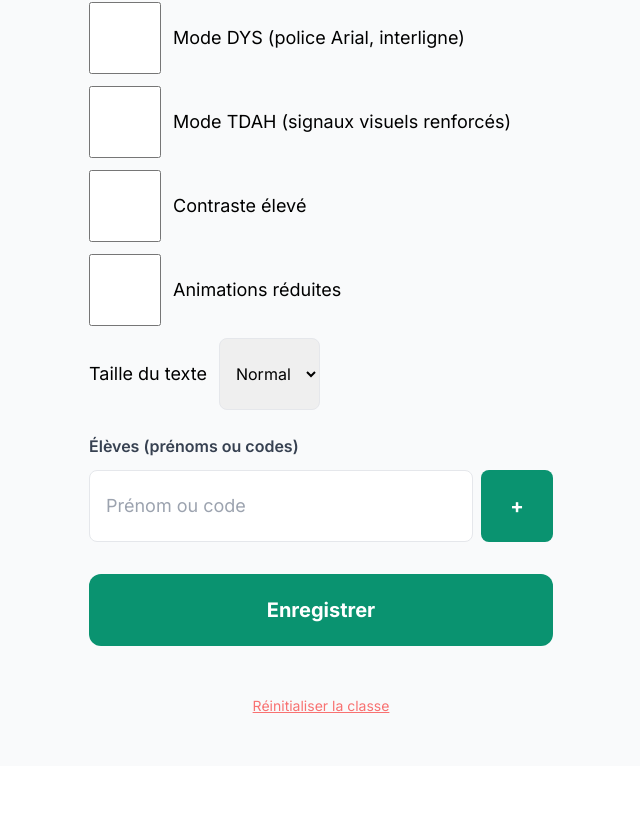
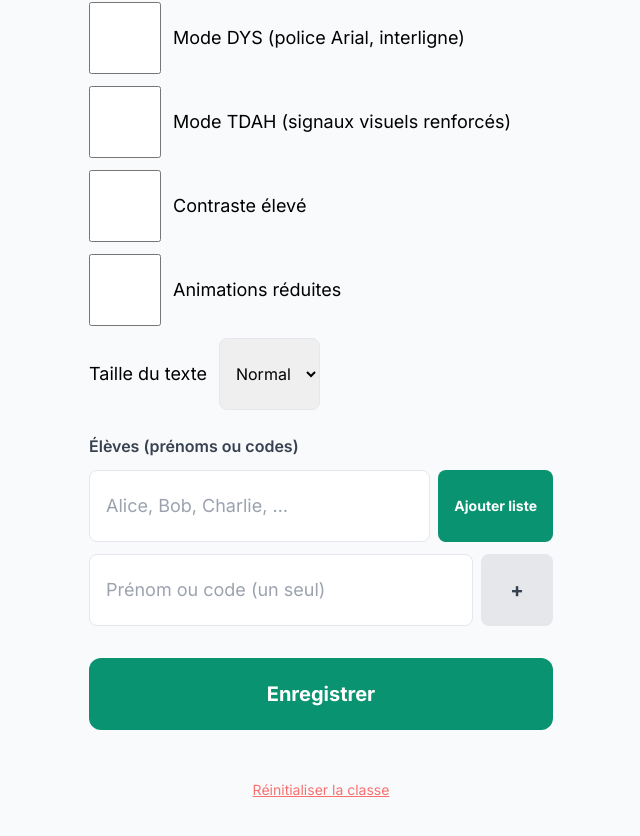
Before and after one commit to jfb4plai/UtilActif, a React (Vite) app: page / in a window 1280 px wide. Shown: the part 471-1307 px from the top of the page, without its empty margins (319-959 px from the left). Before the commit the page ends 1237 px from the top, so only its background shows below. Built offline with nearby package versions, Linux system fonts and the light colour scheme.

Commit message:
feat: ajout élèves par liste (virgules) + un par un conservé
Co-Authored-By: Claude Sonnet 4.6 <noreply@anthropic.com>

```diff
--- a/src/components/ClassSetup.jsx
+++ b/src/components/ClassSetup.jsx
@@ -17,6 +17,7 @@ export function ClassSetup({ onDone }) {
     students: [...profile.students],
   })
   const [newStudent, setNewStudent] = useState('')
+  const [bulkInput, setBulkInput] = useState('')
 
   function handleChange(field, value) {
     setForm((f) => ({ ...f, [field]: value }))
@@ -38,6 +39,23 @@ export function ClassSetup({ onDone }) {
       students: [...f.students, { id, displayName: name }],
     }))
     setNewStudent('')
+  }
+
+  function addBulk() {
+    const names = bulkInput
+      .split(',')
+      .map((n) => n.trim())
+      .filter(Boolean)
+    if (names.length === 0) return
+    setForm((f) => {
+      const base = f.students.length
+      const added = names.map((name, i) => ({
+        id: 'E' + String(base + i + 1).padStart(2, '0'),
+        displayName: name,
+      }))
+      return { ...f, students: [...f.students, ...added] }
+    })
+    setBulkInput('')
   }
 
   function removeStudent(id) {
@@ -128,10 +146,31 @@ export function ClassSetup({ onDone }) {
 
         <section className="space-y-3">
           <h2 className="font-semibold text-gray-700">Élèves (prénoms ou codes)</h2>
+
+          {/* Ajout en liste */}
           <div className="flex gap-2">
             <input
               className="flex-1 border rounded-lg px-4 py-3 text-lg"
-              placeholder="Prénom ou code"
+              placeholder="Alice, Bob, Charlie, …"
+              value={bulkInput}
+              onChange={(e) => setBulkInput(e.target.value)}
+              onKeyDown={(e) => e.key === 'Enter' && (e.preventDefault(), addBulk())}
+            />
+            <button
+              type="button"
+              onClick={addBulk}
+              className="bg-plai-teal text-white px-4 rounded-lg font-bold text-sm whitespace-nowrap"
+              style={{ minHeight: 'var(--touch-target)' }}
+            >
+              Ajouter liste
+            </button>
+          </div>
+
+          {/* Ajout un par un */}
+          <div className="flex gap-2">
+            <input
+              className="flex-1 border rounded-lg px-4 py-3 text-lg"
+              placeholder="Prénom ou code (un seul)"
               value={newStudent}
               onChange={(e) => setNewStudent(e.target.value)}
               onKeyDown={(e) => e.key === 'Enter' && (e.preventDefault(), addStudent())}
@@ -139,7 +178,7 @@ export function ClassSetup({ onDone }) {
             <button
               type="button"
               onClick={addStudent}
-              className="bg-plai-teal text-white px-5 rounded-lg font-bold text-xl"
+              className="bg-gray-200 text-gray-700 px-5 rounded-lg font-bold text-xl"
               style={{ minHeight: 'var(--touch-target)' }}
             >
               +
```
